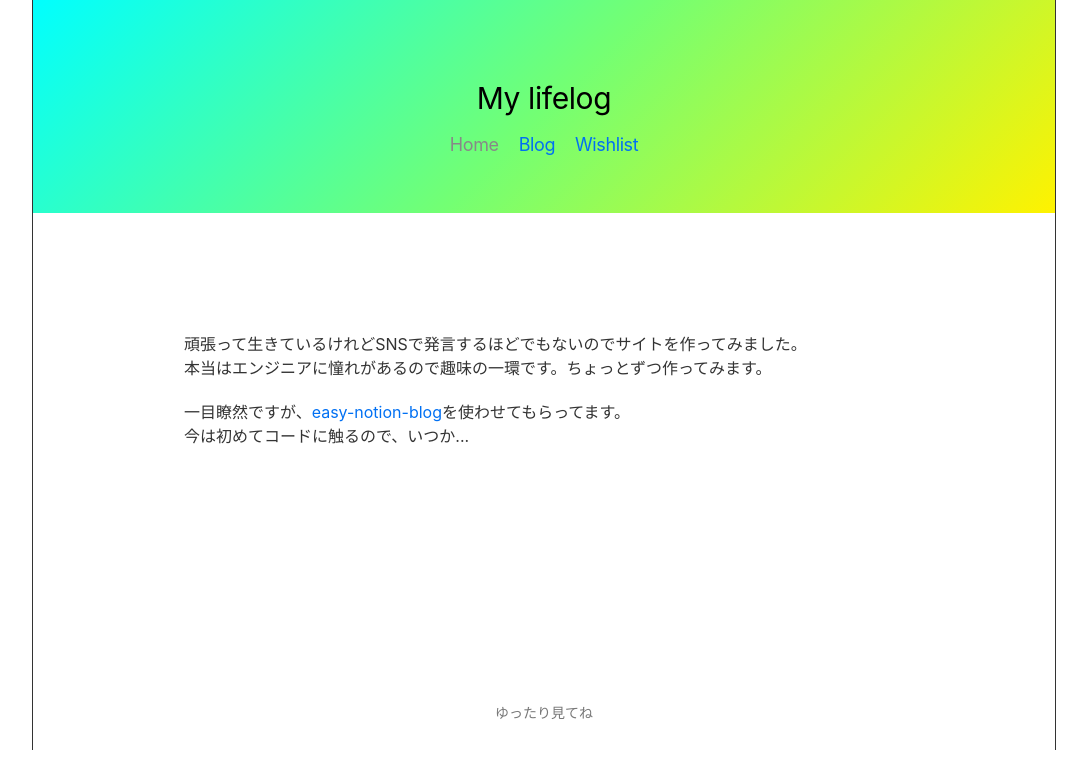
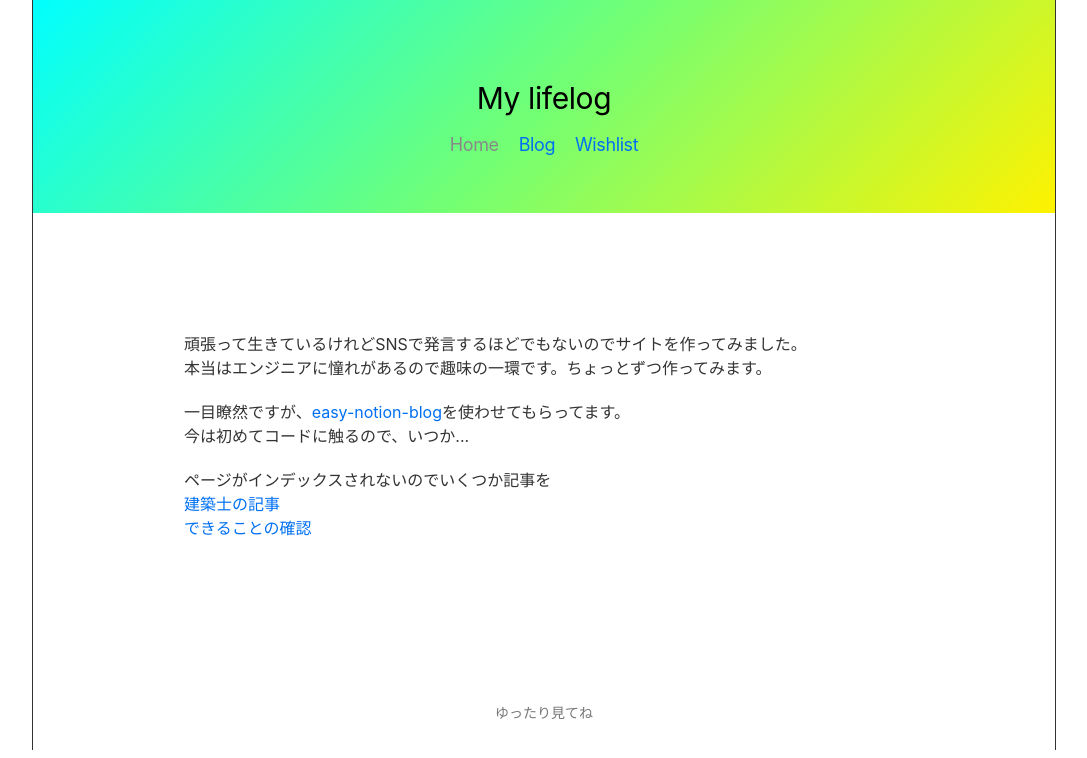
Before and after one commit to aurterio6/notionblog_api, a Next.js app: page / in a window 1280 px wide. Shown: the top 758 px of the page, without its empty margins (96-1183 px from the left). Built offline with nearby package versions, Linux system fonts and the light colour scheme; no server answers.

Commit message:
トップに記事をリンク

```diff
--- a/src/pages/index.tsx
+++ b/src/pages/index.tsx
@@ -19,6 +19,17 @@ const RenderPage = () => (
           </ExtLink>
           を使わせてもらってます。 <br />
           今は初めてコードに触るので、いつか...
+          <br />
+          <br />
+          ページがインデックスされないのでいくつか記事を
+          <br />
+          <ExtLink href="https://www.pappardelle-nono.tk/blog/kentikushi">
+            建築士の記事
+          </ExtLink>
+          <br />
+          <ExtLink href="https://www.pappardelle-nono.tk/blog/revice">
+            できることの確認
+          </ExtLink>
         </p>
       </div>
     </div>
```
